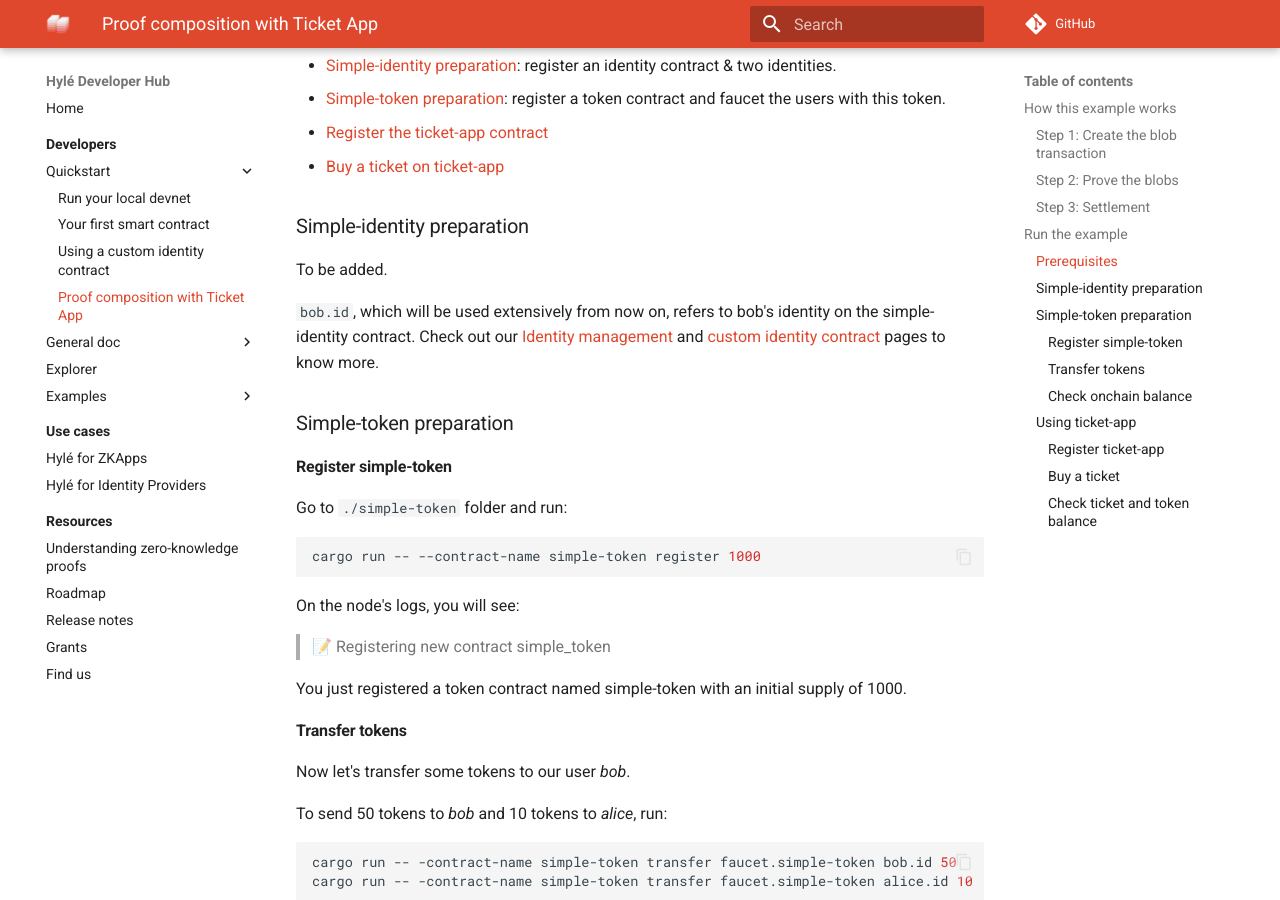
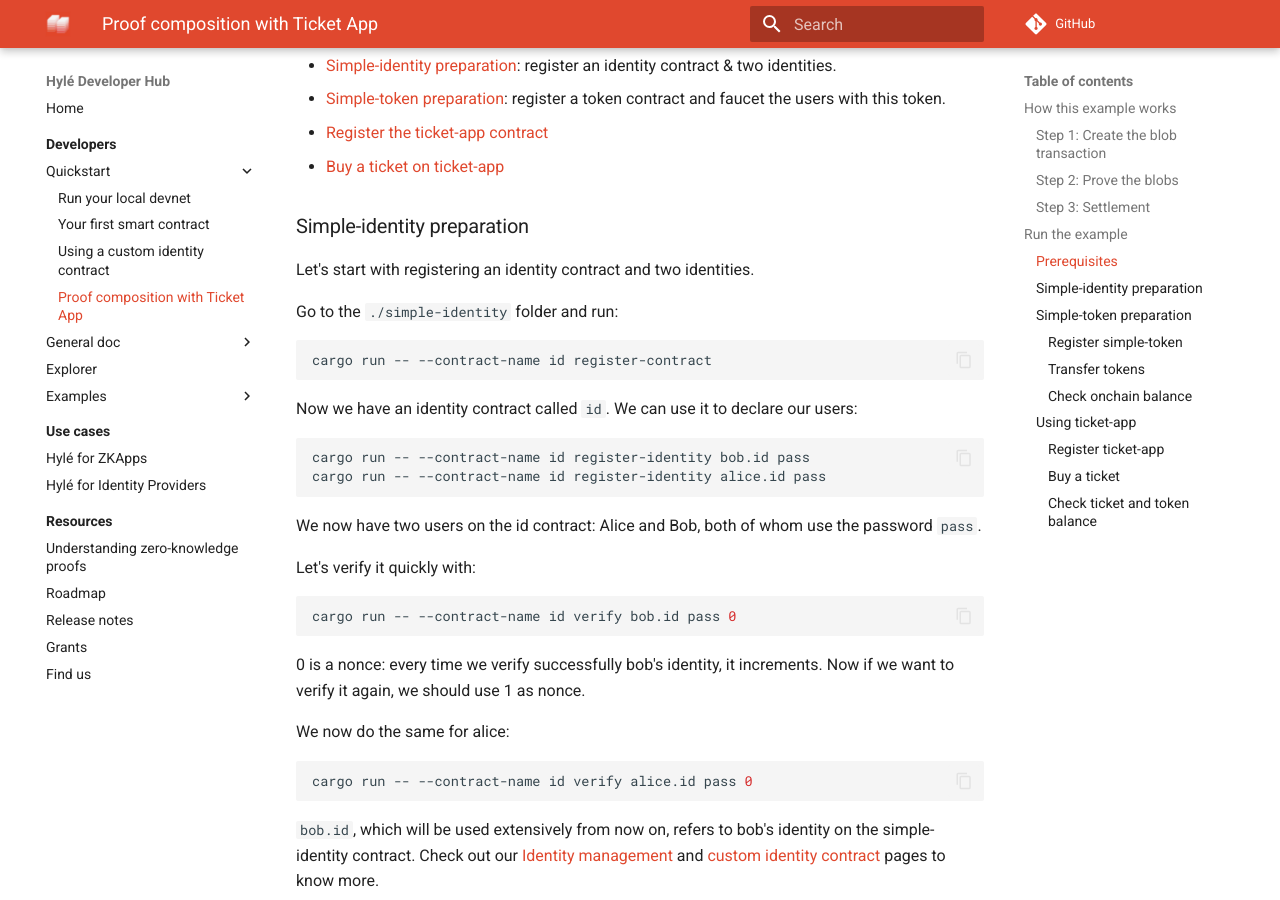
Before and after one commit to Hyle-org/devhub-hyle, an MkDocs documentation site: the page built from docs/developers/quickstart/proof-composition.md, in a window 1280 px wide and 900 px high, scrolled down 1843 px. Built offline with MkDocs 1.6.1 and Material for MkDocs 9.7.7, drawn with Linux system fonts in a browser that asks for light colours; comment, search, counter and statistics services are not loaded.

Commit message:
add simple-identity section

````diff
--- a/docs/developers/quickstart/proof-composition.md
+++ b/docs/developers/quickstart/proof-composition.md
@@ -63,9 +63,36 @@
 
 ### Simple-identity preparation
 
-<!-- Write -->
-To be added.
-<!-- Follow custom-identity but replace with id. Use Alex C.'s README.-->
+Let's start with registering an identity contract and two identities.
+
+Go to the `./simple-identity` folder and run:
+
+```sh
+cargo run -- --contract-name id register-contract
+```
+
+Now we have an identity contract called `id`. We can use it to declare our users:
+
+```sh
+cargo run -- --contract-name id register-identity bob.id pass
+cargo run -- --contract-name id register-identity alice.id pass
+```
+
+We now have two users on the id contract: Alice and Bob, both of whom use the password `pass`.
+
+Let's verify it quickly with:
+
+```sh
+cargo run -- --contract-name id verify bob.id pass 0
+```
+
+0 is a nonce: every time we verify successfully bob's identity, it increments. Now if we want to verify it again, we should use 1 as nonce.
+
+We now do the same for alice:
+
+```sh
+cargo run -- --contract-name id verify alice.id pass 0
+```
 
 `bob.id`, which will be used extensively from now on, refers to bob's identity on the simple-identity contract. Check out our [Identity management](../general-doc/identity.md) and [custom identity contract](./custom-identity-contract.md) pages to know more.
 
````
